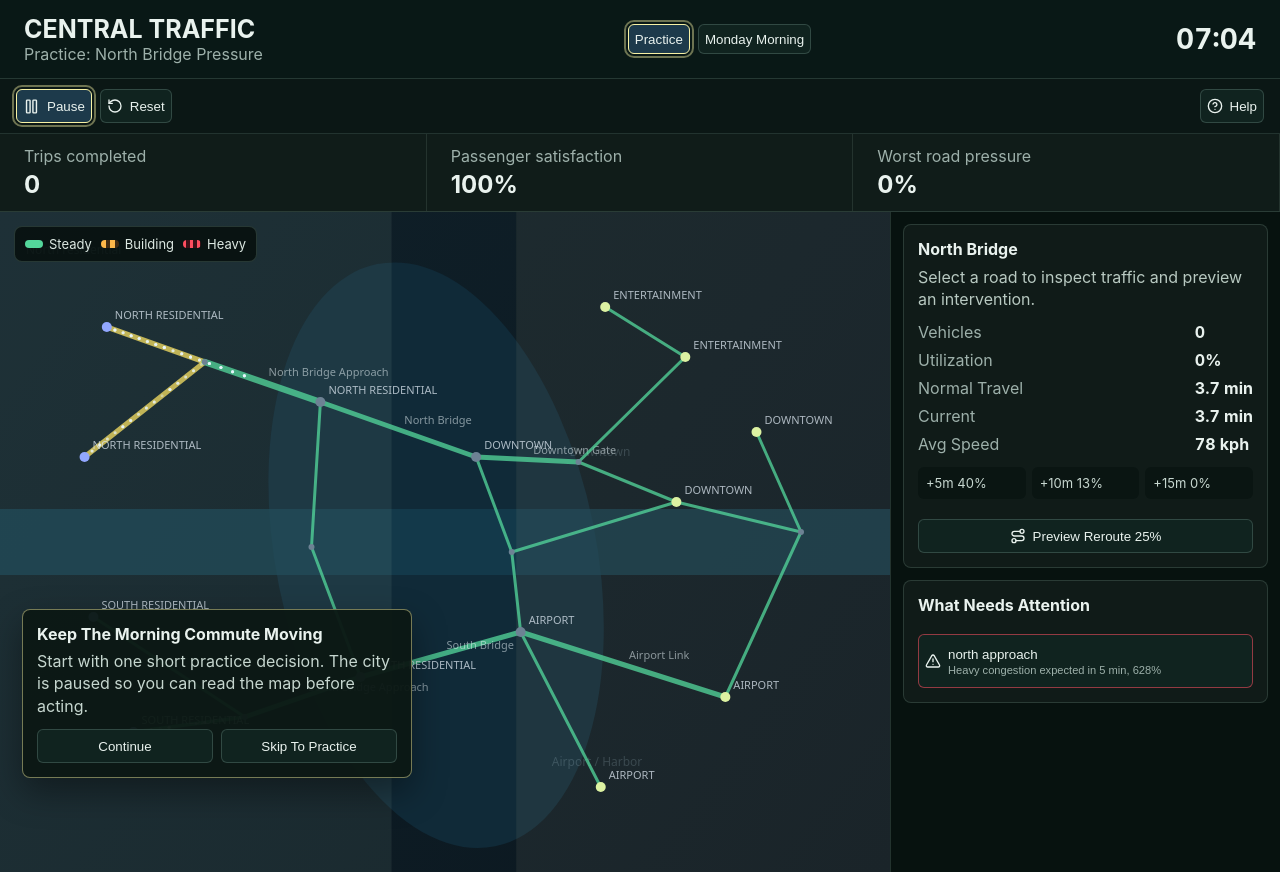
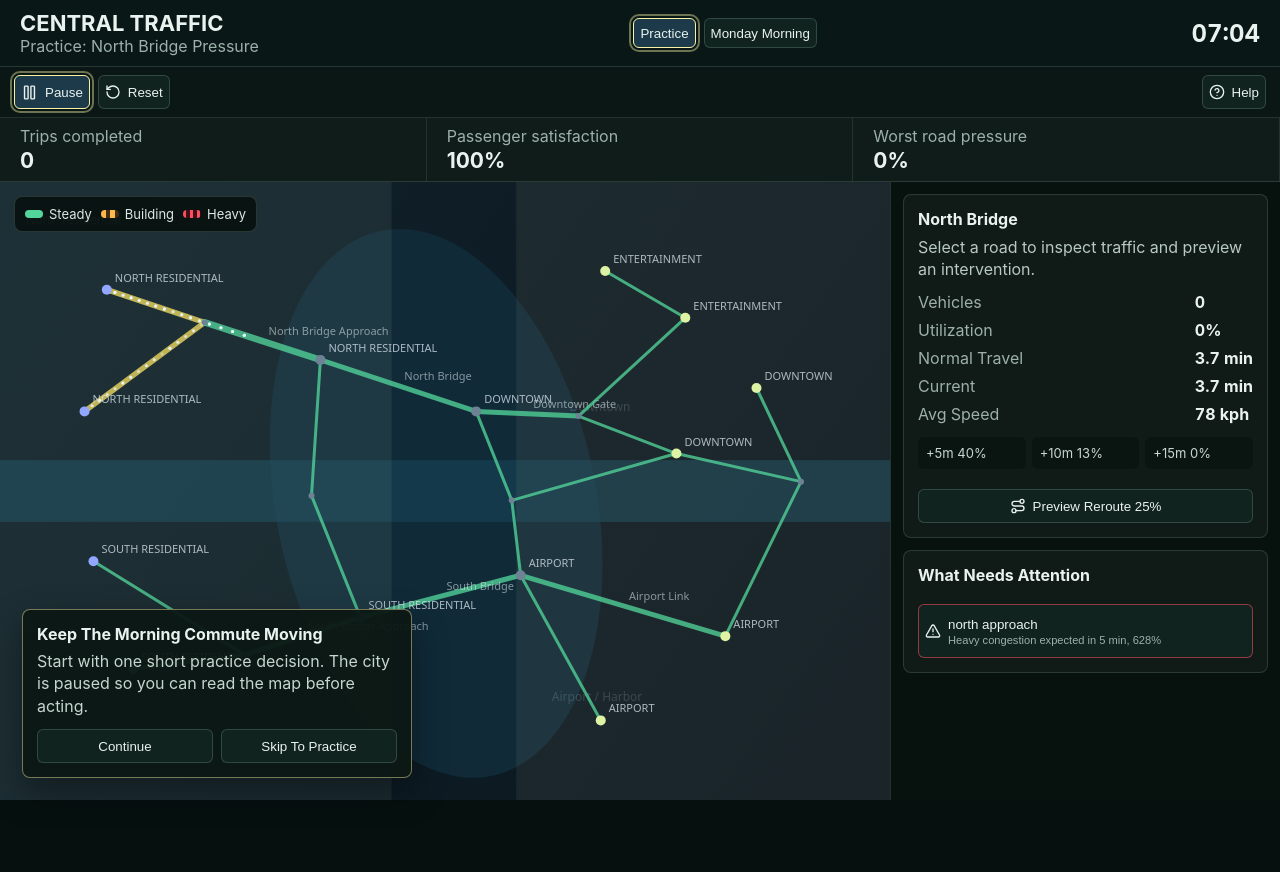
Before and after one commit to durachel174/centraltrafficgame, a React (Vite) app: page / in a window 1280 px wide. After the commit the page ends 800 px from the top, so only its background shows below. Built offline with nearby package versions, Linux system fonts and the light colour scheme.

Commit message:
Tune play pacing and viewport layout

```diff
--- a/src/components/App.tsx
+++ b/src/components/App.tsx
@@ -29,7 +29,7 @@ export function App() {
     if (!speed || done) return;
     const interval = window.setInterval(() => {
       for (let i = 0; i < speed; i++) step();
-    }, 90);
+    }, 250);
     return () => window.clearInterval(interval);
   }, [speed, step, done, version]);
 
--- a/src/styles.css
+++ b/src/styles.css
@@ -7,6 +7,7 @@ body {
   font-family: Inter, ui-sans-serif, system-ui, -apple-system, BlinkMacSystemFont, "Segoe UI", sans-serif;
   color: #e9f2ee;
   background: #06100f;
+  overflow: hidden;
 }
 
 button {
@@ -32,9 +33,10 @@ button:focus-visible {
 }
 
 .appShell {
-  min-height: 100vh;
+  height: 100vh;
   display: flex;
   flex-direction: column;
+  overflow: hidden;
 }
 
 .topBar,
@@ -48,8 +50,8 @@ button:focus-visible {
 }
 
 .topBar {
-  min-height: 72px;
-  padding: 14px 24px;
+  min-height: 58px;
+  padding: 10px 20px;
   justify-content: space-between;
   border-bottom: 1px solid rgba(178, 221, 205, 0.16);
   background: #091816;
@@ -57,7 +59,7 @@ button:focus-visible {
 
 .topBar h1 {
   margin: 0;
-  font-size: 25px;
+  font-size: 22px;
   letter-spacing: 0;
   text-transform: uppercase;
 }
@@ -70,7 +72,7 @@ small {
 }
 
 .topBar strong {
-  font-size: 28px;
+  font-size: 24px;
   font-variant-numeric: tabular-nums;
 }
 
@@ -80,7 +82,7 @@ small {
 
 .commandStrip {
   justify-content: space-between;
-  padding: 10px 16px;
+  padding: 8px 14px;
   border-bottom: 1px solid rgba(178, 221, 205, 0.14);
   background: #0b1715;
 }
@@ -88,20 +90,20 @@ small {
 .metricsBar {
   display: grid;
   grid-template-columns: repeat(3, 1fr);
-  min-height: 70px;
+  min-height: 56px;
   border-bottom: 1px solid rgba(178, 221, 205, 0.16);
   background: #101c19;
 }
 
 .metricsBar div {
-  padding: 12px 24px;
+  padding: 8px 20px;
   border-right: 1px solid rgba(178, 221, 205, 0.12);
 }
 
 .metricsBar strong {
   display: block;
-  margin-top: 4px;
-  font-size: 24px;
+  margin-top: 2px;
+  font-size: 21px;
 }
 
 .detailMetrics {
@@ -126,11 +128,13 @@ small {
   min-height: 0;
   display: grid;
   grid-template-columns: minmax(0, 1fr) 390px;
+  overflow: hidden;
 }
 
 .mapPanel {
   position: relative;
-  min-height: 660px;
+  min-height: 0;
+  overflow: hidden;
 }
 
 .mapLegend {
@@ -168,7 +172,7 @@ small {
 .trafficCanvas {
   width: 100%;
   height: 100%;
-  min-height: 660px;
+  min-height: 0;
   display: block;
 }
 
@@ -180,6 +184,7 @@ small {
   background: #07120f;
   border-left: 1px solid rgba(178, 221, 205, 0.16);
   overflow: auto;
+  min-height: 0;
 }
 
 .panel {
@@ -423,7 +428,6 @@ small {
 }
 
 @media (max-width: 920px) {
-  .metricsBar,
   .mainGrid {
     grid-template-columns: 1fr;
   }
@@ -439,6 +443,12 @@ small {
   }
 }
 
+@media (max-width: 620px) {
+  .metricsBar {
+    grid-template-columns: 1fr;
+  }
+}
+
 @media (prefers-reduced-motion: reduce) {
   *,
   *::before,
```
